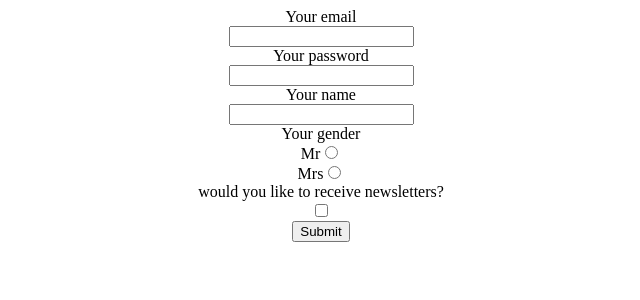
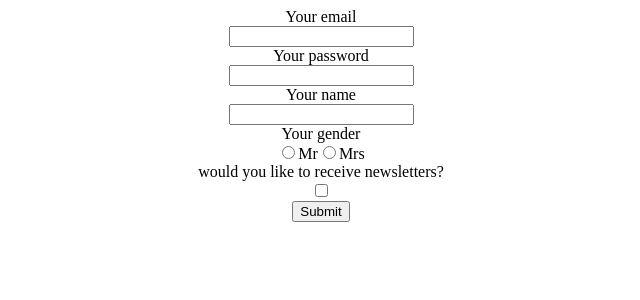
Before and after one commit to vladopaets/form-generator, a React (Create React App) app: page / in a window 1280 px wide. Shown: the top 300 px of the page, without its empty margins (319-959 px from the left). Built offline with nearby package versions, Linux system fonts and the light colour scheme.

Commit message:
simplified generator code, added fieldArray and errorMessage components

```diff
--- a/package.json
+++ b/package.json
@@ -6,7 +6,8 @@
     "formik": "^1.5.2",
     "react": "^16.8.6",
     "react-dom": "^16.8.6",
-    "react-scripts": "2.1.8"
+    "react-scripts": "2.1.8",
+    "yup": "^0.27.0"
   },
   "scripts": {
     "start": "react-scripts start",
--- a/src/components/FormGenerator/RenderInputs/index.js
+++ b/src/components/FormGenerator/RenderInputs/index.js
@@ -1,52 +1,42 @@
-import React from "react";
+import React, {Fragment} from "react";
+import {Field, FieldArray, ErrorMessage} from "formik";
 
 import {generateName} from '../../../helpers';
-import {Field} from "formik";
-
-const RenderField = ({props, prefix}) => {
-    return (
-        <Field name={generateName(prefix, props.name)}>
-            {({ field, form }) => (
-                <div>
-                    <input type={props.type} {...field}/>
-                    {form.touched[field.name] && form.errors[field.name] && <div className="error">{form.errors[field.name]}</div>}
-                </div>
-            )}
-        </Field>
-    )
-};
-
-const RenderRadioFields = ({props, prefix}) => {
-    return (
-        props.enum.map((item, index) => (
-            <Field name={generateName(prefix, props.name)} key={index}>
-                {({ field, form }) => (
-                    <div>
-                        <span>{props.enum_titles[index]}</span>
-                        <input type={props.type} {...field} value={item}/>
-                        {form.touched[field.name] && form.errors[field.name] && <div className="error">{form.errors[field.name]}</div>}
-                    </div>
-                )}
-            </Field>
-        ))
-    )
-};
-
 
 const RenderInputs = ({schema, prefix = null}) => {
     const renderField = (key, props) => {
+        const name = generateName(prefix, key);
 
         if(props.hasOwnProperty('properties')) {
-            return <RenderInputs schema={props} prefix={generateName(prefix, key)} key={key}/>
+            return <RenderInputs schema={props} prefix={name} key={key}/>
         }
 
         return (
             <div key={key}>
-                {props.title && <label htmlFor={generateName(prefix, props.name)}>{props.title}</label>}
-                {props.type === 'radio' ?
-                    <RenderRadioFields props={props} prefix={prefix}/> :
-                    <RenderField props={props}  prefix={prefix}/>
-                }
+                {props.title && <label htmlFor={name}>{props.title}</label>}
+                {props.type === 'radio' ? (
+                    <Fragment>
+                        <div>
+                            <FieldArray
+                                name={name}
+                                render={() => (
+                                    props.enum.map((item, index) => (
+                                        <Fragment key={index}>
+                                            <Field name={name} value={item} type={props.type}/>
+                                            <span>{props.enum_titles[index]}</span>
+                                        </Fragment>
+                                    ))
+                                )}
+                            />
+                        </div>
+                        <ErrorMessage component='span' name={name}/>
+                    </Fragment>
+                ) : (
+                    <div>
+                        <Field name={name} type={props.type} />
+                        <ErrorMessage component='span' name={name}/>
+                    </div>
+                )}
             </div>
         )
     };
@@ -54,10 +44,6 @@ const RenderInputs = ({schema, prefix = null}) => {
     return (
         <>
             {Object.entries(schema.properties).map(item => {
-                /*
-                * item[0] - key
-                * item[1] - values
-                 */
                 return renderField(item[0], item[1]);
             })}
         </>
--- a/src/components/FormGenerator/index.js
+++ b/src/components/FormGenerator/index.js
@@ -9,6 +9,12 @@ const validationSchema = Yup.object().shape({
     email: Yup.string()
         .email('Invalid email')
         .required('Required'),
+    profile: Yup.object().shape({
+        name: Yup.string()
+            .required('Required'),
+        gender: Yup.string()
+            .required('choose, please')
+    })
 });
 
 class FormGenerator extends Component {
```
Also changed, not shown: 1 other file (tests, documents, lock files or other folders).
